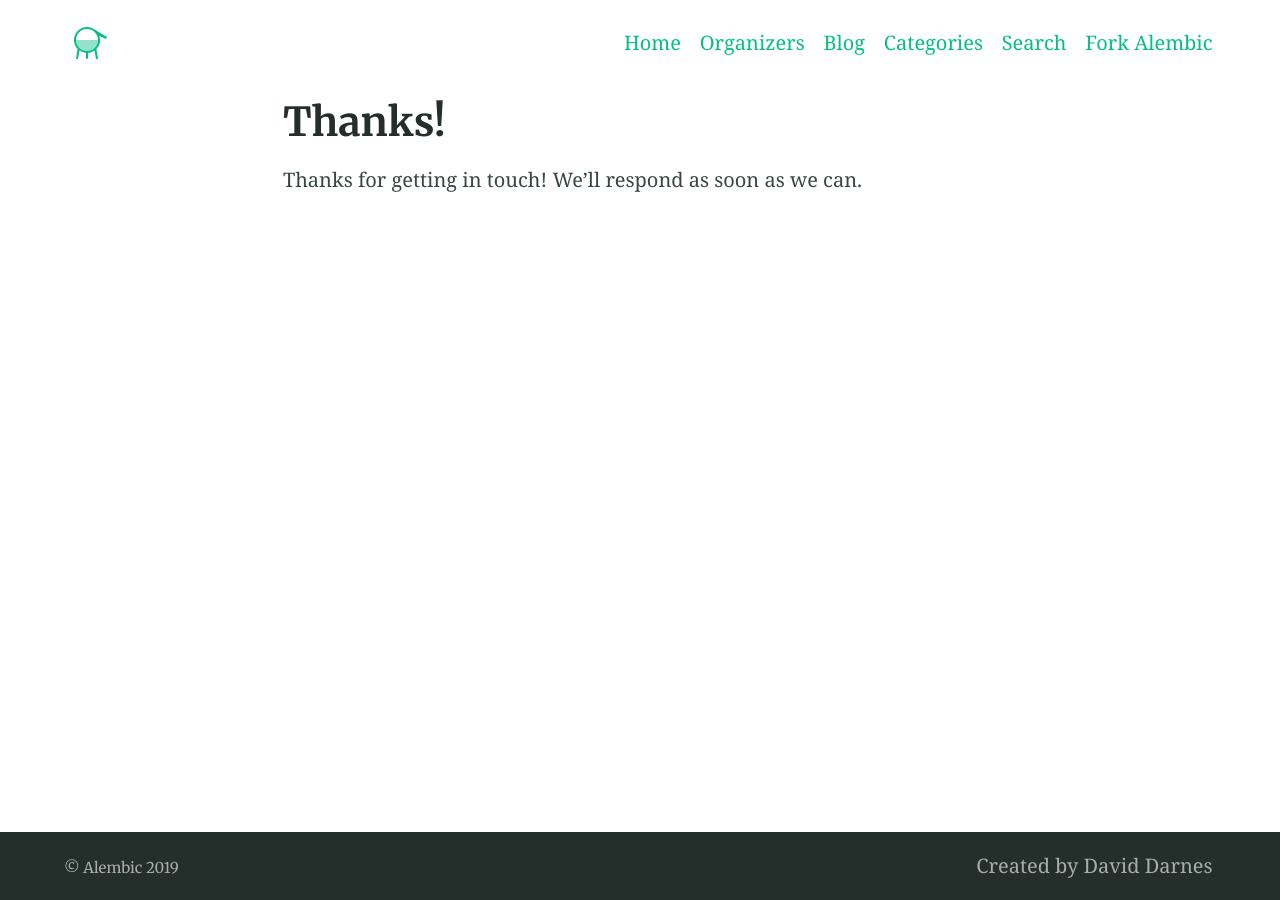
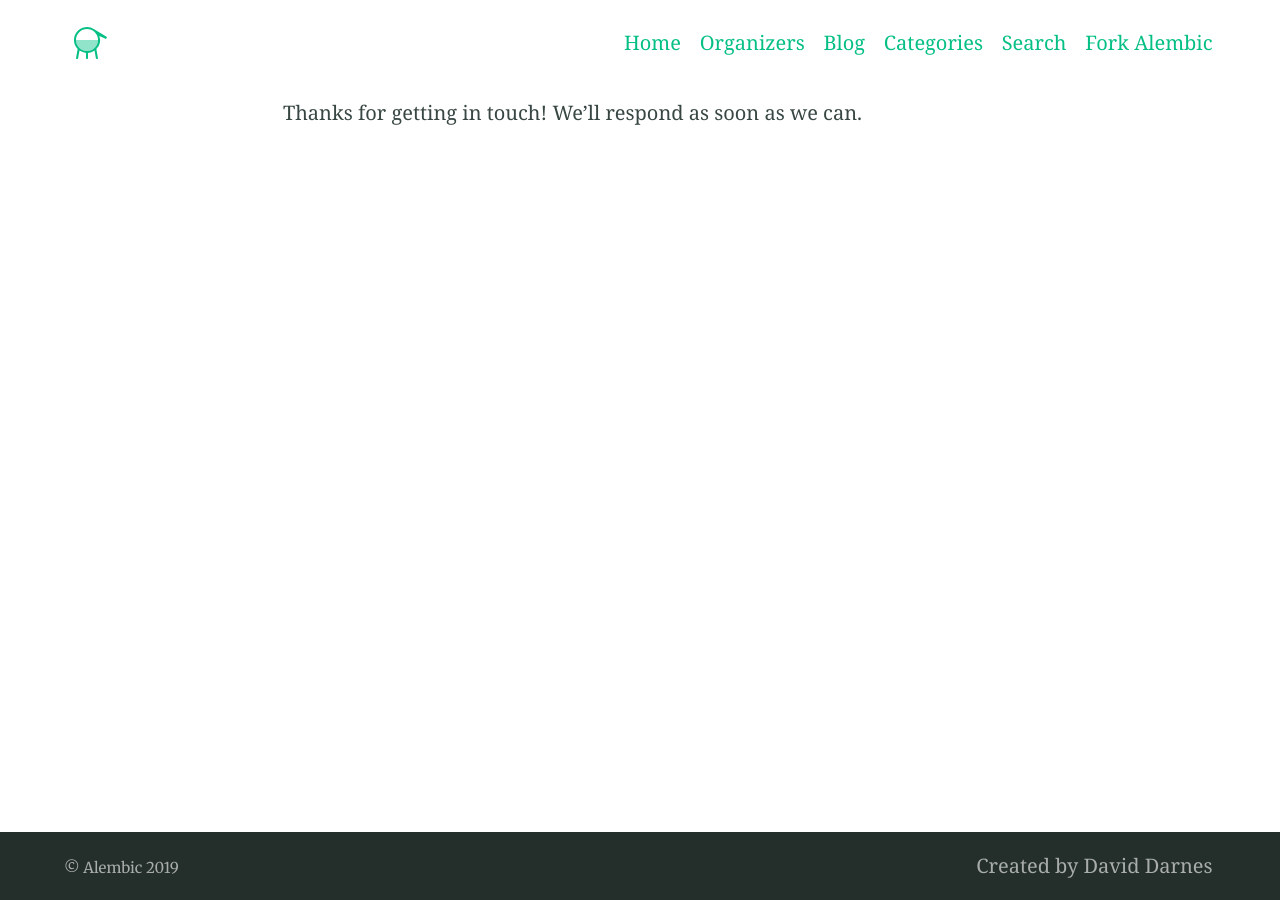
Before and after one commit to SdSVC/sdsvc.github.io, a Jekyll site: the page built from thanks.md, in a window 1280 px wide. Built offline with Jekyll 4.4.1, drawn with Linux system fonts in a browser that asks for light colours; our own code applies the rules of GitHub Pages for plain Markdown files.

Commit message:
Version3

```diff
--- a/_layouts/page.html
+++ b/_layouts/page.html
@@ -8,8 +8,6 @@ layout: default
 
   <article class="article  article--page  content  typeset">
 
-    <h1>{{ page.title }}</h1>
-
     {{ content }}
 
   </article>
```
Also changed, not shown: 8 other files.
